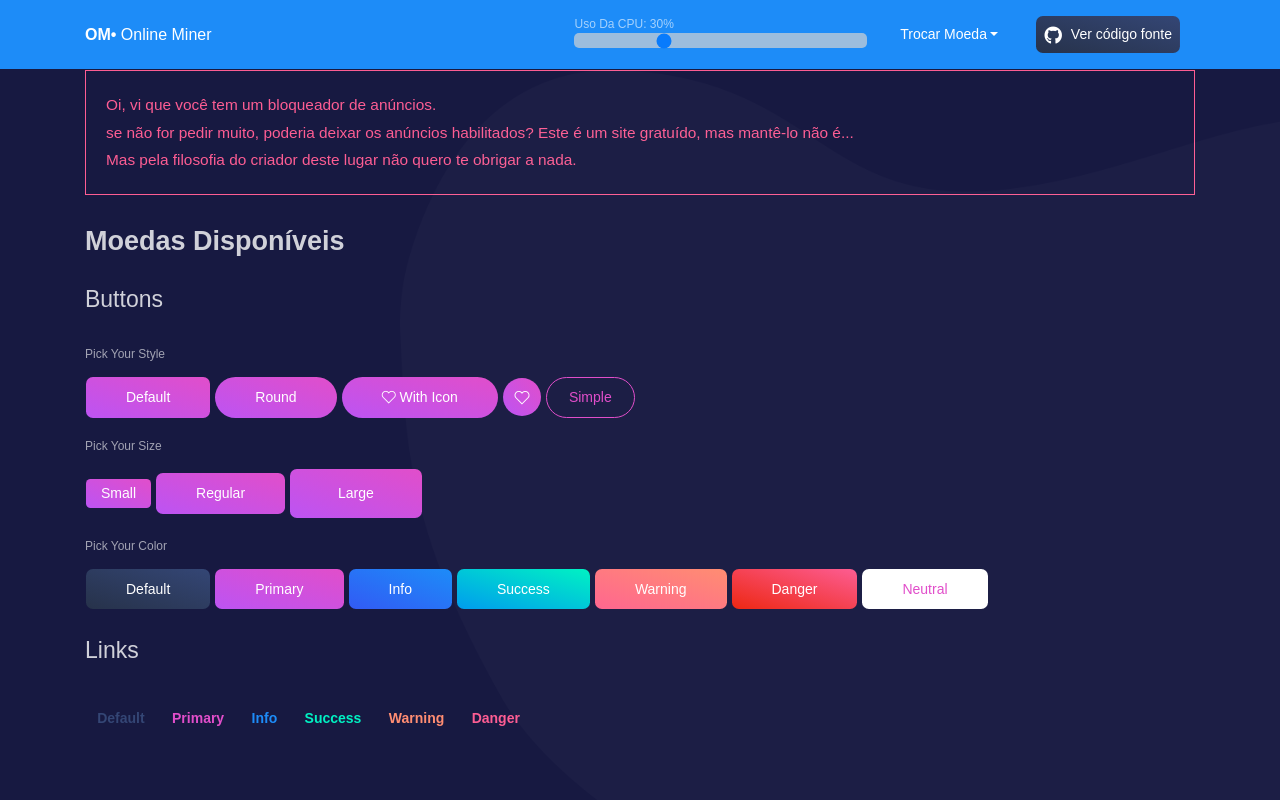
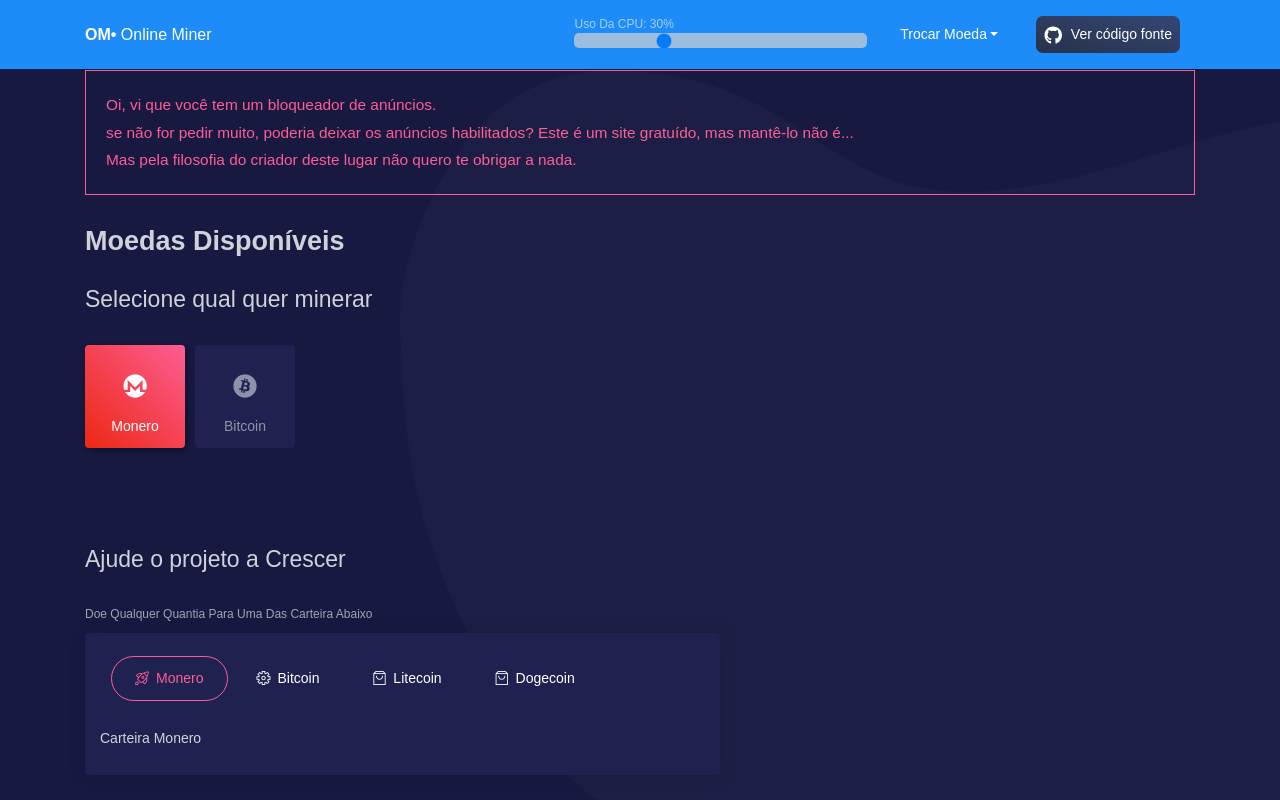
Before and after one commit to SouzaCode/online-miner, an Angular app: page / in a window 1280 px wide. Shown: the top 800 px of the page. Built offline with nearby package versions, Linux system fonts and the light colour scheme.

Commit message:
adicionei a rota para o monero

```diff
--- a/src/app/home/home.component.html
+++ b/src/app/home/home.component.html
@@ -1,49 +1,29 @@
-<h2 class="title">Moedas Disponíveis</h2>
-<h3>Buttons</h3>
-<p class="category">Pick your style</p>
-<div class="row">
-  <div class="col-md-10">
-    <button class="btn btn-primary mr-1" type="button">Default</button
-    ><button class="btn btn-primary btn-round mr-1" type="button">
-      Round</button
-    ><button class="btn btn-primary btn-round mr-1" type="button">
-      <i class="tim-icons icon-heart-2"></i> With Icon</button
-    ><button class="btn btn-primary btn-icon btn-round mr-1" type="button">
-      <i class="tim-icons icon-heart-2"></i></button
-    ><button class="btn btn-primary btn-simple btn-round" type="button">
-      Simple
-    </button>
+<div id="selecao">
+  <h2 class="title">Moedas Disponíveis</h2>
+  <h3>Selecione qual quer minerar</h3>
+
+  <div class="row">
+    <div class="col-md-10">
+      <tabset
+        type="pills"
+        class="nav-pills-danger nav-pills-icons nav-pills-disabled"
+      >
+        <tab>
+          <ng-template tabHeading>
+            <div [routerLink]="['/monero']">
+              <i class="fab fa-monero"> </i>
+
+              Monero
+            </div>
+          </ng-template>
+        </tab>
+
+        <tab>
+          <ng-template tabHeading>
+            <i class="fab fa-bitcoin"> </i> Bitcoin
+          </ng-template>
+        </tab>
+      </tabset>
+    </div>
   </div>
 </div>
-<p class="category">Pick your size</p>
-<div class="row">
-  <div class="col-md-10">
-    <button class="btn btn-primary btn-sm mr-1">Small</button
-    ><button class="btn btn-primary mr-1">Regular</button
-    ><button class="btn btn-primary btn-lg">Large</button>
-  </div>
-</div>
-<p class="category">Pick your color</p>
-<div class="row">
-  <div class="col-md-12">
-    <button class="btn mr-1">Default</button
-    ><button class="btn btn-primary mr-1">Primary</button
-    ><button class="btn btn-info mr-1">Info</button
-    ><button class="btn btn-success mr-1">Success</button
-    ><button class="btn btn-warning mr-1">Warning</button
-    ><button class="btn btn-danger mr-1">Danger</button
-    ><button class="btn btn-neutral">Neutral</button>
-  </div>
-</div>
-<br />
-<h3>Links</h3>
-<div class="row">
-  <div class="col-md-8">
-    <button class="btn btn-link mr-1">Default</button
-    ><button class="btn btn-link btn-primary mr-1">Primary</button
-    ><button class="btn btn-link btn-info mr-1">Info</button
-    ><button class="btn btn-link btn-success mr-1">Success</button
-    ><button class="btn btn-link btn-warning mr-1">Warning</button
-    ><button class="btn btn-link btn-danger">Danger</button>
-  </div>
-</div>
```
